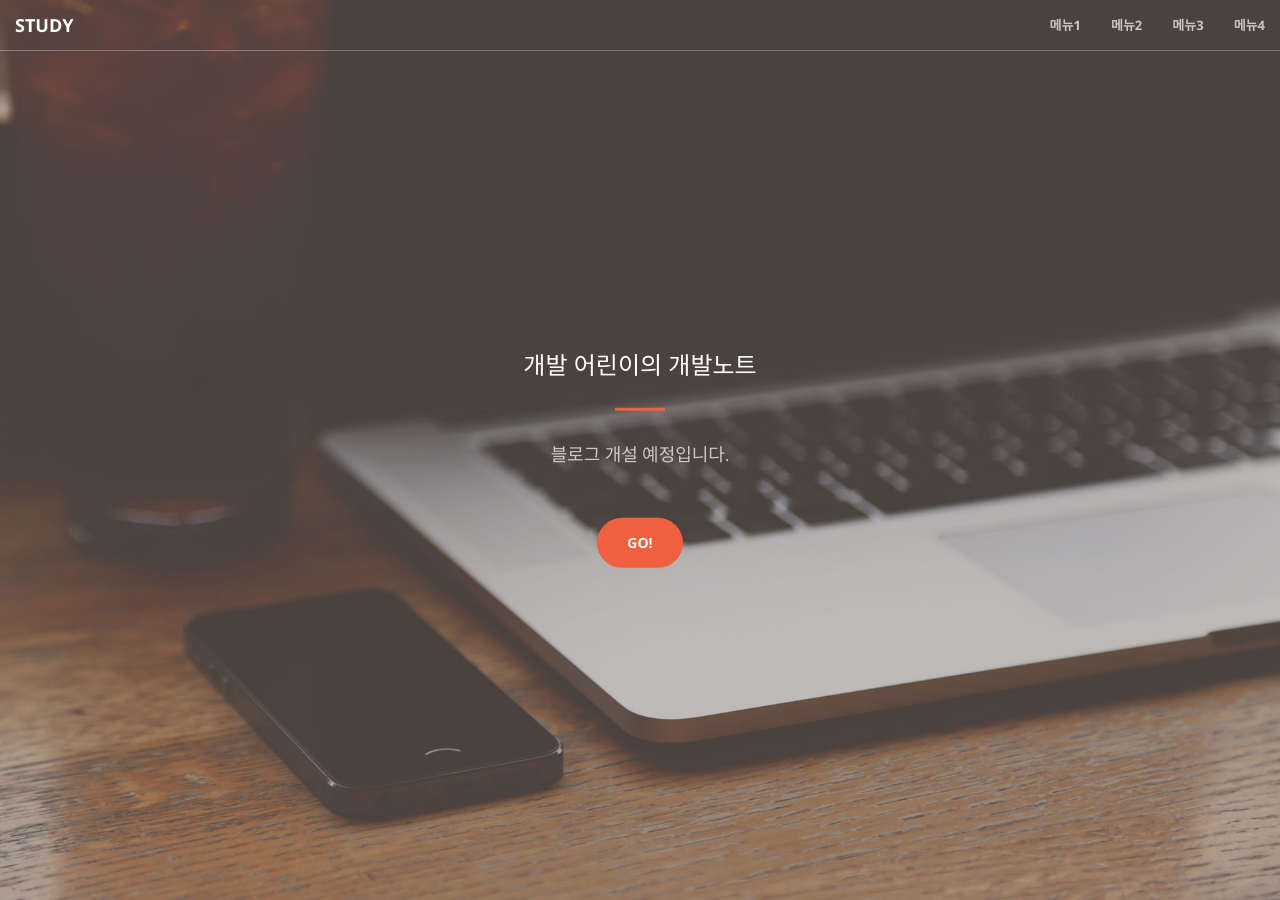
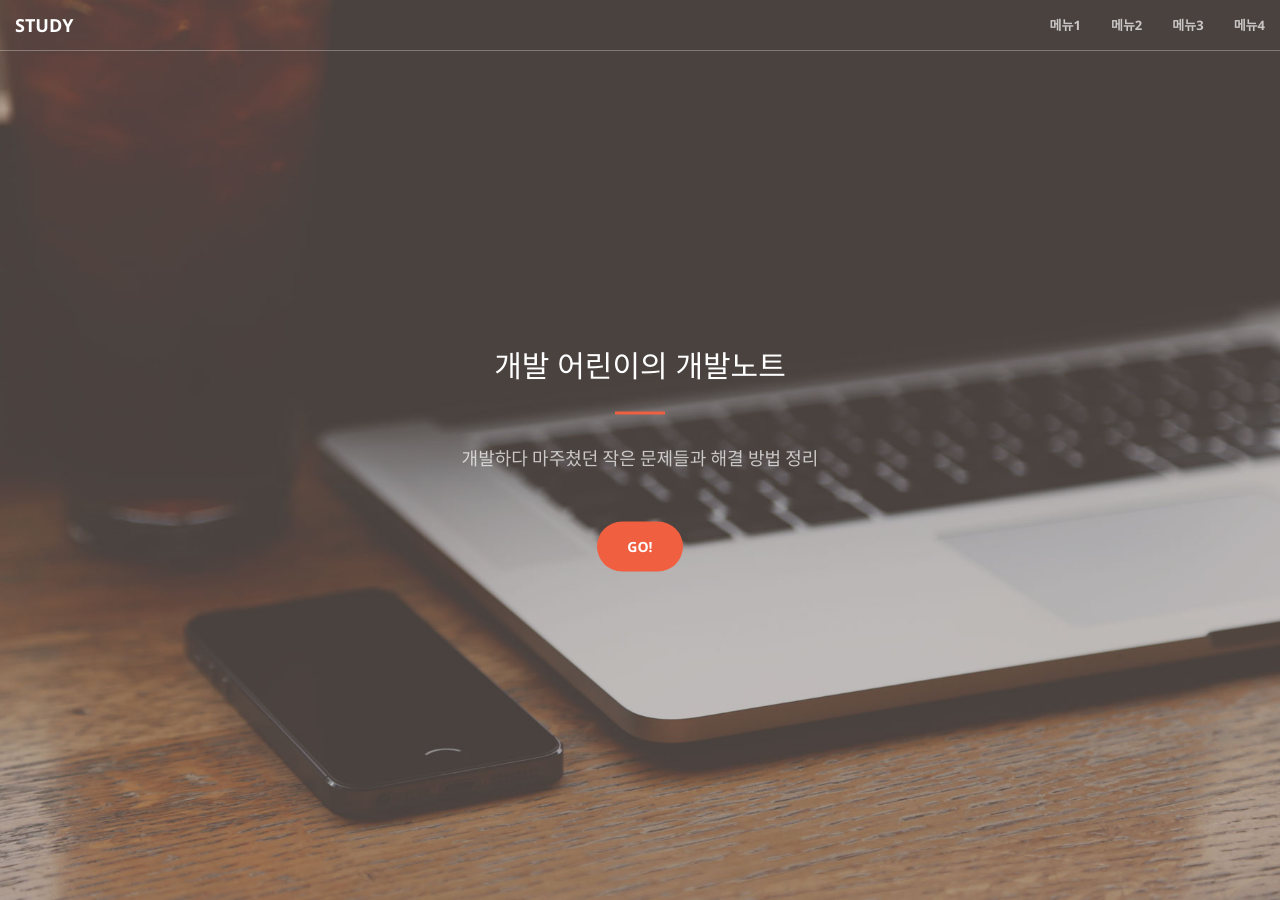
Before and after one commit to jeongsoha/jeongsoha.github.io, a Jekyll site: the page built from index.html, in a window 1280 px wide and 900 px high. Built offline with Jekyll 4.4.1, drawn with Linux system fonts in a browser that asks for light colours.

Commit message:
Update header.html

```diff
--- a/_includes/header.html
+++ b/_includes/header.html
@@ -1,9 +1,9 @@
 <header>
     <div class="header-content">
         <div class="header-content-inner">
-            <h3>개발 어린이의 개발노트</h3>
+            <h2>개발 어린이의 개발노트</h2>
             <hr>
-            <p>블로그 개설 예정입니다.</p>
+            <p>개발하다 마주쳤던 작은 문제들과 해결 방법 정리</p>
             <a href="#about" class="btn btn-primary btn-xl page-scroll">GO!</a>
         </div>
     </div>
```
